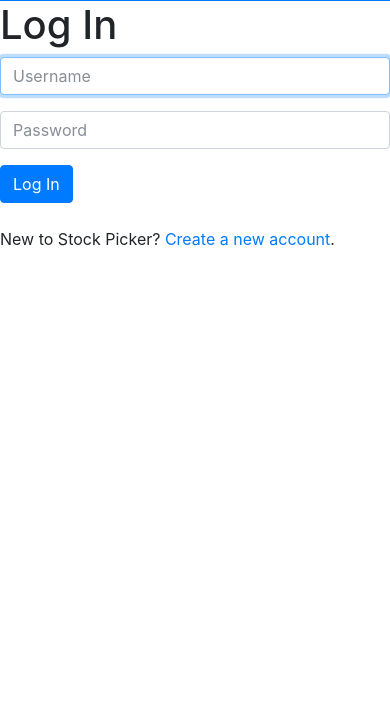
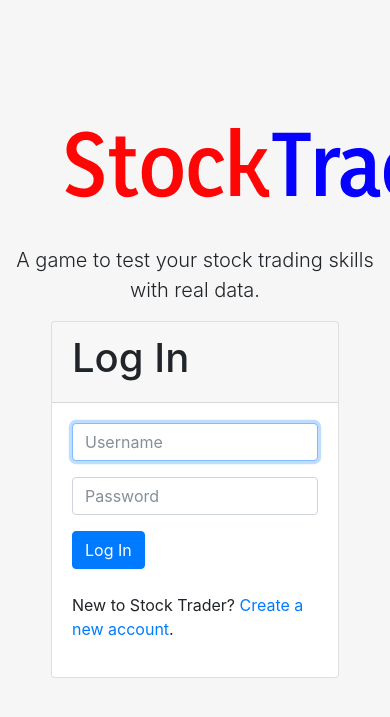
Before and after one commit to bennett39/stock-trader-flask, a Flask app: page /login in a window 390 px wide; the page is wider, and only the part inside the window is pictured. Shown: the top 717 px of that part. Run offline with Flask 2, Linux system fonts and the light colour scheme; some libraries are stand-ins or nearby versions.

Commit message:
Responsive styles and logo on login page

```diff
--- a/static/styles.css
+++ b/static/styles.css
@@ -1,29 +1,24 @@
-nav .navbar-brand
-{
+body {
+  background: #F6F6F6;
+}
+
+@media screen and (min-width: 1025px) {
+  body.landing {
+    height: 100%;
+    background: linear-gradient(90deg, #F6F6F6 55%, #0601FF 45%);
+  }
+}
+
+div.top-margin {
+  margin-top: 80px;
+}
+
+nav .navbar-brand {
   /* size for brand */
   font-size: xx-large;
 }
 
-/* colors for brand */
-nav .navbar-brand .blue
-{
-    color: #537fbe;
-}
-nav .navbar-brand .red
-{
-    color: #ea433b;
-}
-nav .navbar-brand .yellow
-{
-    color: #f5b82e;
-}
-nav .navbar-brand .green
-{
-    color: #2e944b;
-}
-
-main .form-control
-{
+main .form-control {
   /* center form controls */
   display: inline-block;
 
@@ -31,8 +26,7 @@ main .form-control
   width: auto;
 }
 
-main
-{
+main {
   /* scroll horizontally as needed */
   overflow-x: auto;
 
@@ -40,8 +34,7 @@ main
   text-align: center;
 }
 
-main img
-{
+main img {
   /* constrain images on small screens */
   max-width: 100%;
 }
--- a/templates/landing.html
+++ b/templates/landing.html
@@ -17,11 +17,11 @@
         <script src="https://cdnjs.cloudflare.com/ajax/libs/popper.js/1.12.3/umd/popper.min.js"></script>
         <script src="https://maxcdn.bootstrapcdn.com/bootstrap/4.0.0-beta.2/js/bootstrap.min.js"></script>
 
-        <title>Stock Picker: {% block title %}{% endblock %}</title>
+        <title>Stock Trader: {% block title %}{% endblock %}</title>
 
     </head>
 
-    <body>
+    <body class="landing">
         {% if message %}
             <header>
                 <div class="alert alert-primary border text-center" role="alert">
--- a/templates/layout.html
+++ b/templates/layout.html
@@ -17,7 +17,7 @@
         <script src="https://cdnjs.cloudflare.com/ajax/libs/popper.js/1.12.3/umd/popper.min.js"></script>
         <script src="https://maxcdn.bootstrapcdn.com/bootstrap/4.0.0-beta.2/js/bootstrap.min.js"></script>
 
-        <title>Stock Picker: {% block title %}{% endblock %}</title>
+        <title>Stock Trader: {% block title %}{% endblock %}</title>
 
     </head>
 
--- a/templates/login.html
+++ b/templates/login.html
@@ -5,11 +5,17 @@
 {% endblock %}
 
 {% block main %}
-  <div class="row">
-    <div class="col-sm bg-primary">
+  <div class="row top-margin">
+    <div class="col-sm text-center">
+      <img src="/static/stocktrader-white.png" alt="Stock Trader logo"
+      class="mx-auto">
+      <p class="lead">A game to test your stock trading skills with real
+      data.</p>
     </div>
     <div class="col-sm">
-      <h1>Log In</h1>
+      <div class="card mx-auto" style="width:18rem">
+        <div class="card-header"><h1>Log In</h1></div>
+        <div class="card-body">
           <form action="/login" method="post">
               <div class="form-group">
                   <input autocomplete="off" autofocus class="form-control" name="username" placeholder="Username" type="text"/>
@@ -19,7 +25,8 @@
               </div>
               <button class="btn btn-primary" type="submit">Log In</button>
           </form>
-      <p class="mt-4">New to Stock Picker? <a href="/register">Create a new account</a>.</p>
+          <p class="mt-4">New to Stock Trader? <a href="/register">Create a new account</a>.</p>
+        </div>
     </div>
   </div>
 {% endblock %}
--- a/templates/register.html
+++ b/templates/register.html
@@ -6,7 +6,7 @@
 
 {% block main %}
   <div class="row">
-    <div class="col-sm bg-primary">
+    <div class="col-sm">
     </div>
     <div class="col-sm">
       <h1>Create a New Account</h1>
```
Also changed, not shown: static/stocktrader-white.png (added), 1 other file. Lines whose indentation alone changed are shown as unchanged.
